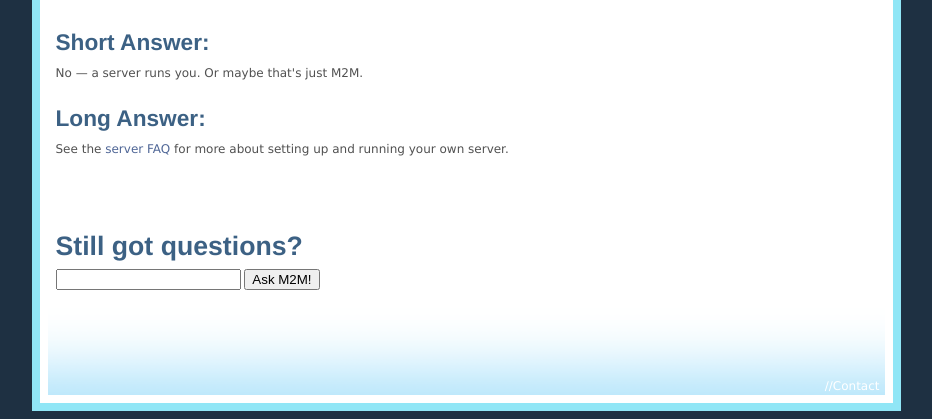
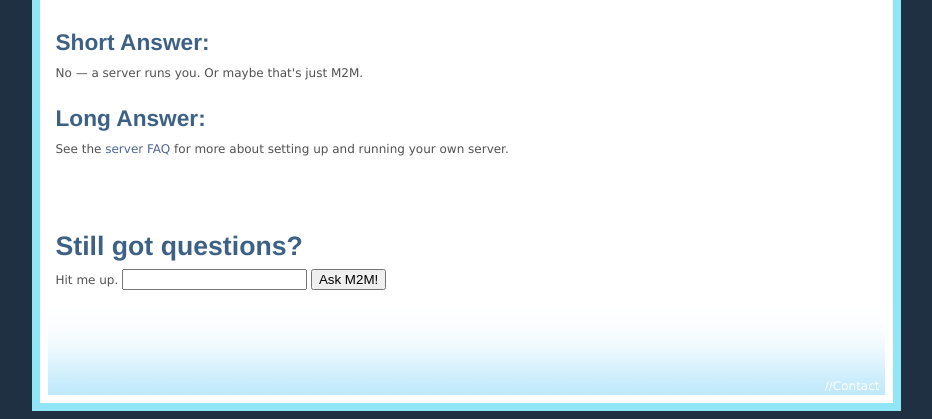
Before and after one commit to blampe/M2M, a Django app: template m2m/templates/faq/basic.html in a window 1280 px wide. Shown: the part 2290-2709 px from the top of the page, without its empty margins (174-1106 px from the left). Run offline with Django 3.2, Linux system fonts and the light colour scheme; the template is opened without the code that fills it: most values are stand-ins (such as "Sample title", 1, 10 or a date in 2020); form fields are guessed from the names that the template uses; parts of the project's set-up code (start-up, migrations or seed data) failed here and were passed over.

Commit message:
question form label added to template

```diff
--- a/m2m/templates/faq/basic.html
+++ b/m2m/templates/faq/basic.html
@@ -168,6 +168,7 @@
 <h1> Still got questions? </h1>
 <form action="" method="POST">
 {% csrf_token %}
+<label for="id_question"> Hit me up. </label>
 {{form.question}}
 <input type=submit value="Ask M2M!"/>
 </form>
```
